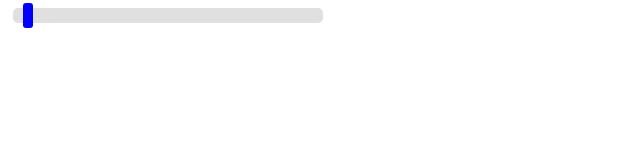
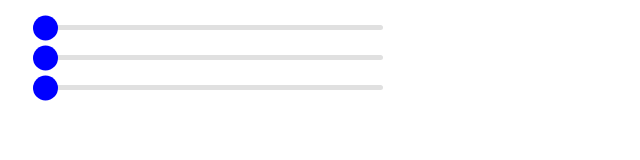
Before and after one commit to ex-oblivione/slider, a website built with webpack: page src/index.pug in a window 1280 px wide. Shown: the whole page, without its empty margins (0-640 px from the left). Built offline with nearby package versions, Linux system fonts and the light colour scheme.

Commit message:
Make multiple sliders, adjust style

```diff
--- a/src/index.pug
+++ b/src/index.pug
@@ -7,3 +7,7 @@ html(lang='en')
   body
     div(class="slider")
       div(class="thumb")
+    div(class="slider")
+      div(class="thumb")
+    div(class="slider")
+      div(class="thumb")
--- a/src/slider.js
+++ b/src/slider.js
@@ -1,4 +1,7 @@
-let slider = document.querySelector('.slider');
+function runSlider() {
+  let sliderAll = document.querySelectorAll('.slider');
+
+  for (let slider of sliderAll) {
     let thumb = slider.querySelector('.thumb');
 
     thumb.onmousedown = function (event) {
@@ -30,3 +33,7 @@ thumb.onmousedown = function (event) {
     thumb.ondragstart = function () {
       return false;
     }
+  }
+}
+
+runSlider();
--- a/src/style.scss
+++ b/src/style.scss
@@ -1,19 +1,19 @@
 .slider {
-  border-radius: 5px;
+  position: relative;
+  width: 350px;
+  height: 5px;
+  margin: 25px;
+  border-radius: 3px;
   background: #e0e0e0;
-  background: linear-gradient(left top, #e0e0e0, #eeeeee);
-  width: 310px;
-  height: 15px;
-  margin: 5px;
 }
 
 .thumb {
-  width: 10px;
+  position: relative;
+  width: 25px;
   height: 25px;
-  border-radius: 3px;
-  position: relative;
-  left: 10px;
-  top: -5px;
+  border-radius: 50%;
+  top: 50%;
+  transform: translate(0, -50%);
   background: blue;
   cursor: pointer;
 }
```
Also changed, not shown: dist/index.html, dist/main.js. Lines whose indentation alone changed are shown as unchanged.
